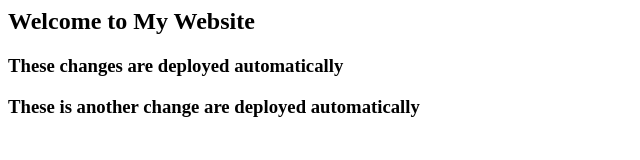
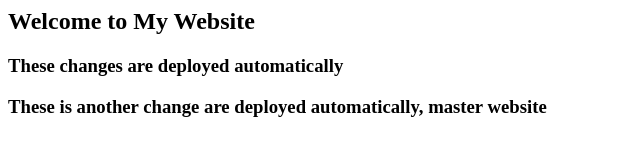
Before and after one commit to balajikubenthiran21031989/jenkins-sample, a plain HTML site: page index.html in a window 1280 px wide. Shown: the whole page, without its empty margins (0-640 px from the left). Drawn offline with Linux system fonts and the light colour scheme.

Commit message:
Master with publish

```diff
--- a/index.html
+++ b/index.html
@@ -4,6 +4,6 @@
 <body>
 <h2> Welcome to  My Website</h2>
 <h3> These changes are deployed automatically</h3>
-<h3> These is another change are deployed automatically</h3>
+<h3> These is another change are deployed automatically, master website</h3>
 </body>
 </html>
```
